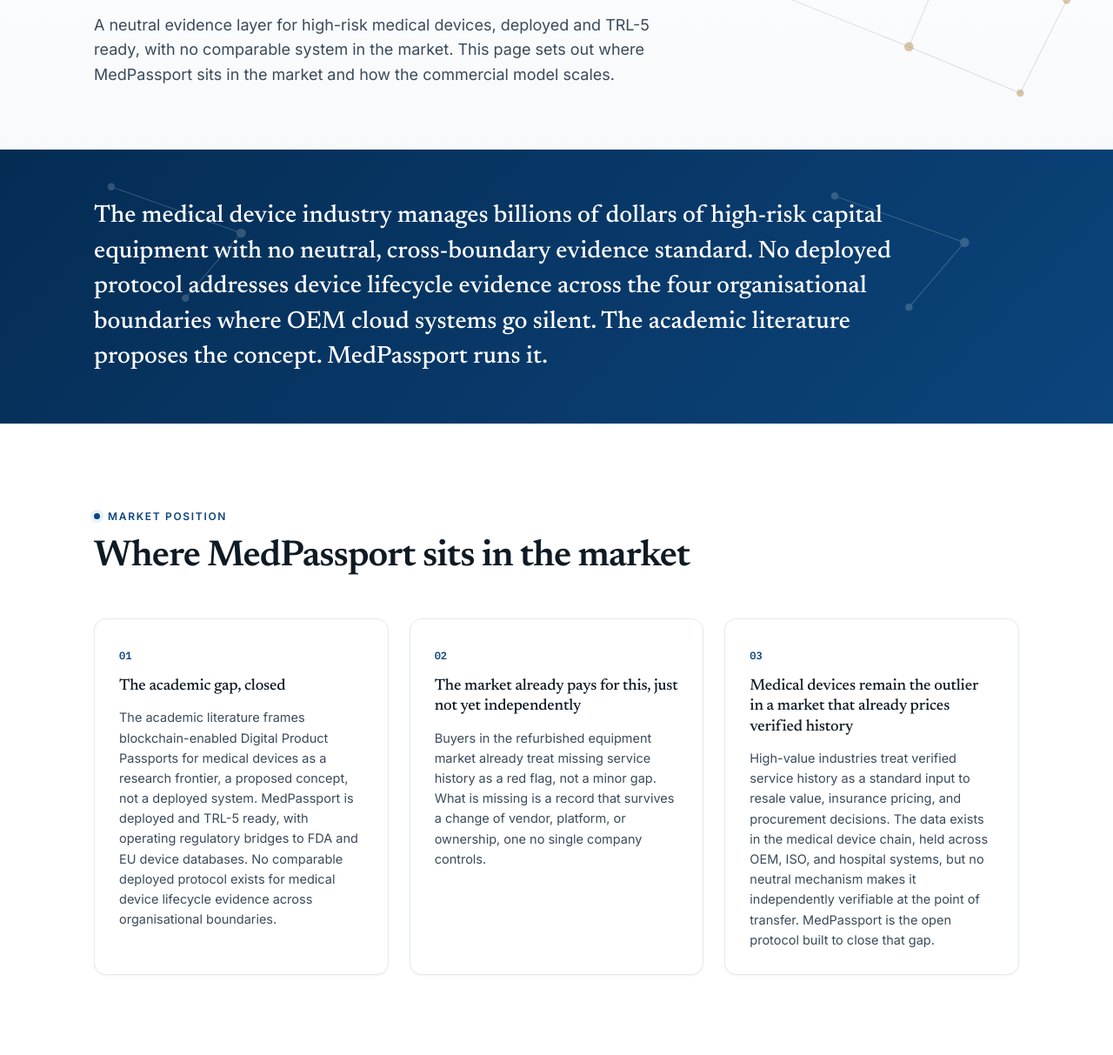
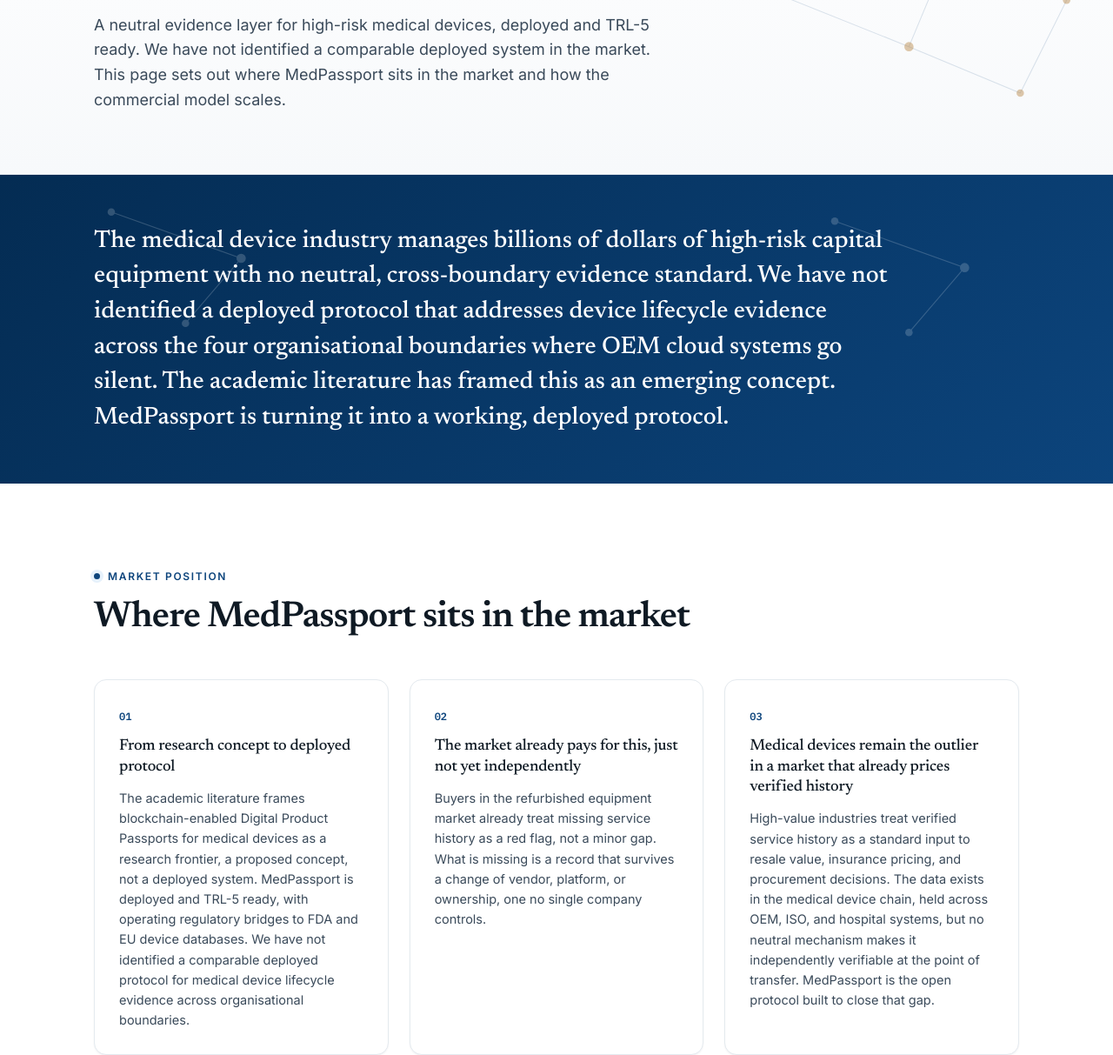
Before and after one commit to tomer-saar/medpassport-protocol, a website: page docs/for-investors.html in a window 1280 px wide. Shown: the part 278-1491 px from the top of the page at 87% size. Drawn offline with Linux system fonts and the light colour scheme.

Commit message:
Soften absolute investor-page claims to defensible framing (no comparable system -> have not identified a comparable system)

```diff
--- a/docs/for-investors.html
+++ b/docs/for-investors.html
@@ -350,7 +350,7 @@ strong { color: var(--ink); font-weight: 600; }
   <div class="wrap">
     <span class="eyebrow">For investors and funders</span>
     <h1>The window to establish the gold standard is open now.</h1>
-    <p class="mast-sub">A neutral evidence layer for high-risk medical devices, deployed and TRL-5 ready, with no comparable system in the market. This page sets out where MedPassport sits in the market and how the commercial model scales.</p>
+    <p class="mast-sub">A neutral evidence layer for high-risk medical devices, deployed and TRL-5 ready. We have not identified a comparable deployed system in the market. This page sets out where MedPassport sits in the market and how the commercial model scales.</p>
   </div>
 </section>
 
@@ -361,7 +361,7 @@ strong { color: var(--ink); font-weight: 600; }
     <g fill="#ffffff"><circle cx="120" cy="40" r="4"/><circle cx="260" cy="90" r="5"/><circle cx="200" cy="160" r="4"/><circle cx="900" cy="50" r="4"/><circle cx="1040" cy="100" r="5"/><circle cx="980" cy="170" r="4"/></g>
   </svg>
   <div class="wrap">
-    <p>The medical device industry manages billions of dollars of high-risk capital equipment with no neutral, cross-boundary evidence standard. No deployed protocol addresses device lifecycle evidence across the four organisational boundaries where OEM cloud systems go silent. The academic literature proposes the concept. MedPassport runs it.</p>
+    <p>The medical device industry manages billions of dollars of high-risk capital equipment with no neutral, cross-boundary evidence standard. We have not identified a deployed protocol that addresses device lifecycle evidence across the four organisational boundaries where OEM cloud systems go silent. The academic literature has framed this as an emerging concept. MedPassport is turning it into a working, deployed protocol.</p>
   </div>
 </section>
 
@@ -375,8 +375,8 @@ strong { color: var(--ink); font-weight: 600; }
     <div class="pos-grid">
       <div class="pos-card">
         <span class="pnum">01</span>
-        <h3>The academic gap, closed</h3>
-        <p>The academic literature frames blockchain-enabled Digital Product Passports for medical devices as a research frontier, a proposed concept, not a deployed system. MedPassport is deployed and TRL-5 ready, with operating regulatory bridges to FDA and EU device databases. No comparable deployed protocol exists for medical device lifecycle evidence across organisational boundaries.</p>
+        <h3>From research concept to deployed protocol</h3>
+        <p>The academic literature frames blockchain-enabled Digital Product Passports for medical devices as a research frontier, a proposed concept, not a deployed system. MedPassport is deployed and TRL-5 ready, with operating regulatory bridges to FDA and EU device databases. We have not identified a comparable deployed protocol for medical device lifecycle evidence across organisational boundaries.</p>
       </div>
       <div class="pos-card">
         <span class="pnum">02</span>
```
